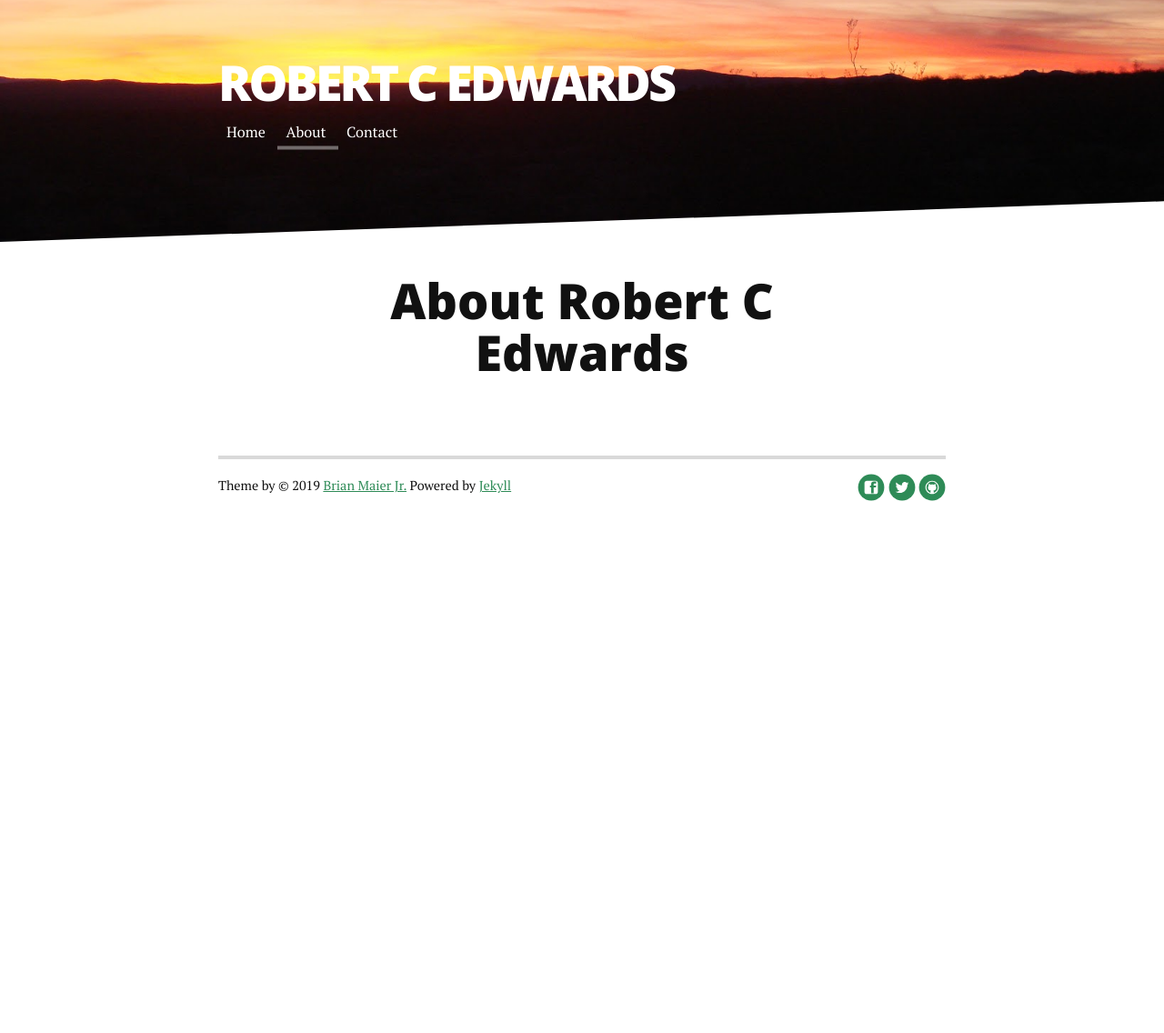
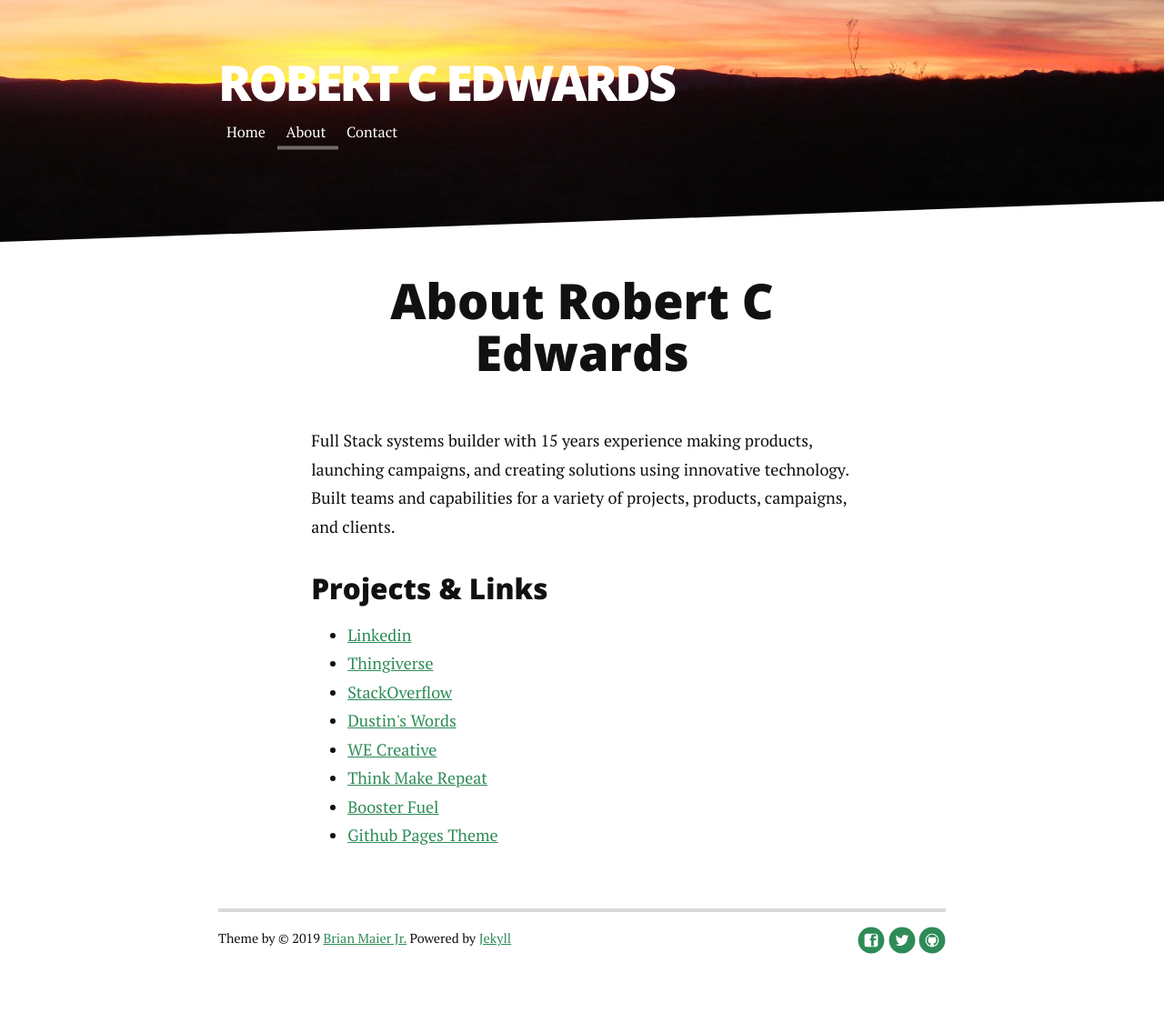
Before and after one commit to robertcedwards/robertcedwards.com, a Jekyll site: the page built from about.md, in a window 1280 px wide. Shown: the whole page at 91% size. Built offline with Jekyll 4.4.1, drawn with Linux system fonts in a browser that asks for light colours; nearby versions of some CDN libraries; before the commit the page ends 900 px from its top, so only the background shows below that.

Commit message:
Adding about and links

```diff
--- a/about.md
+++ b/about.md
@@ -5,4 +5,19 @@ title: Robert Edwards
 
 <div class="post">
 	<h1 class="pageTitle">About Robert C Edwards</h1>
+	<p>Full Stack systems builder with 15 years experience making products, launching campaigns, and creating solutions using innovative technology. Built teams and capabilities for a variety of projects, products, campaigns, and clients.
+</p>
+	<section>
+    <h3>Projects &amp; Links</h3>
+      <ul>
+        <li><a href="https://www.linkedin.com/in/robertcedwards/">Linkedin</a></li>
+        <li><a href="https://www.thingiverse.com/robertcedwards/designs">Thingiverse</a></li>
+        <li><a href="https://stackoverflow.com/users/306443/robert-c-edwards">StackOverflow</a></li>
+        <li><a href="http://dustinswords.com/">Dustin's Words</a></li>
+        <li><a href="http://wecreativeagency.com">WE Creative</a></li>
+        <li><a href="https://github.com/ThinkMakeRepeat">Think Make Repeat</a></li>
+        <li><a href="https://robertcedwards.github.io/Booster-Fuel/">Booster Fuel</a></li>
+        <li><a href="http://robertcedwards.github.io/gh-pages-theme/">Github Pages Theme</a></li>
+      </ul>
+    </section>
 </div>
```
